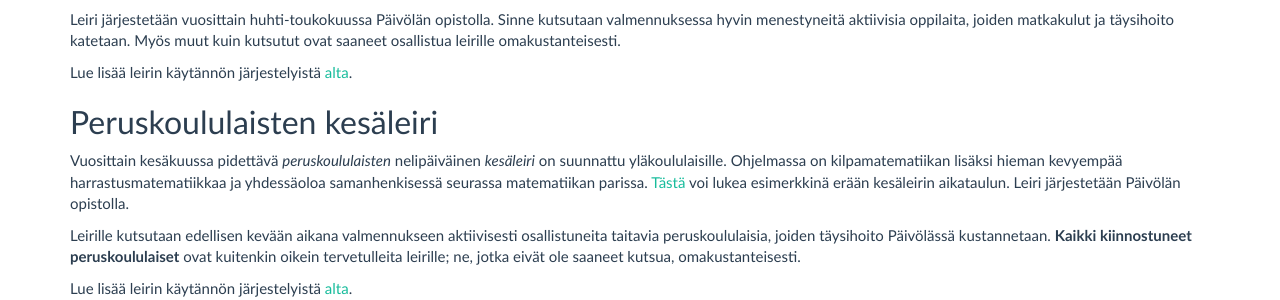
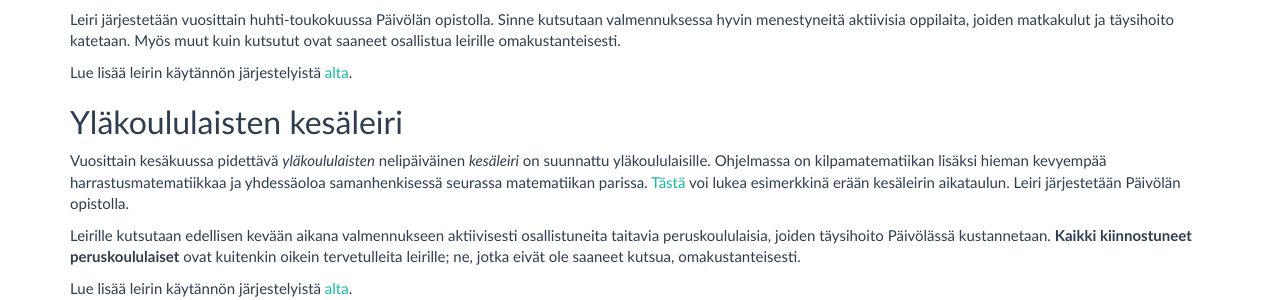
Before and after one commit to matematiikkakilpailut/matematiikkakilpailut.github.io, a Jekyll site: the page built from kaytanto/index.md, in a window 1280 px wide. Shown: the part 937-1237 px from the top of the page. Built offline with Jekyll 4.4.1, drawn with Linux system fonts in a browser that asks for light colours.

Commit message:
Update index.md
peruskoulu->yläkoulu

```diff
--- a/kaytanto/index.md
+++ b/kaytanto/index.md
@@ -84,9 +84,9 @@ leirille omakustanteisesti.
 Lue lisää leirin käytännön järjestelyistä <a href="#kaytantoa">alta</a>.
 
 
-## Peruskoululaisten kesäleiri
+## Yläkoululaisten kesäleiri
 
-Vuosittain kesäkuussa pidettävä *peruskoululaisten* nelipäiväinen *kesäleiri*
+Vuosittain kesäkuussa pidettävä *yläkoululaisten* nelipäiväinen *kesäleiri*
 on suunnattu yläkoululaisille. Ohjelmassa on kilpamatematiikan lisäksi
 hieman kevyempää harrastusmatematiikkaa ja yhdessäoloa samanhenkisessä
 seurassa matematiikan parissa. [Tästä](aikataulu_perus.pdf) voi lukea
```
